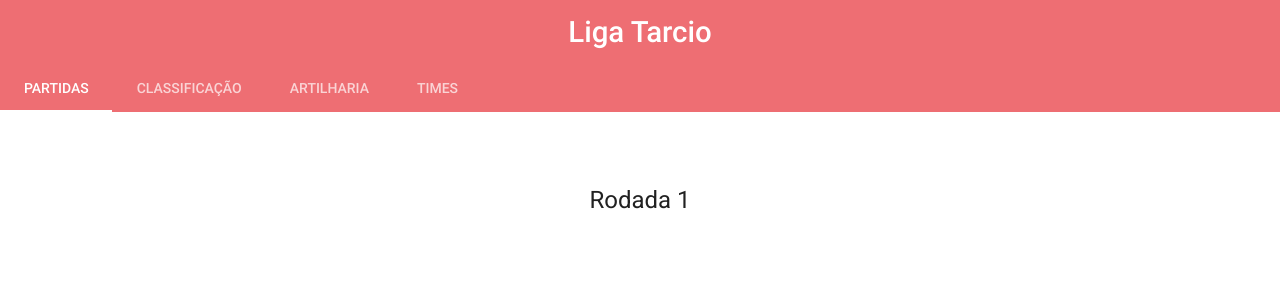
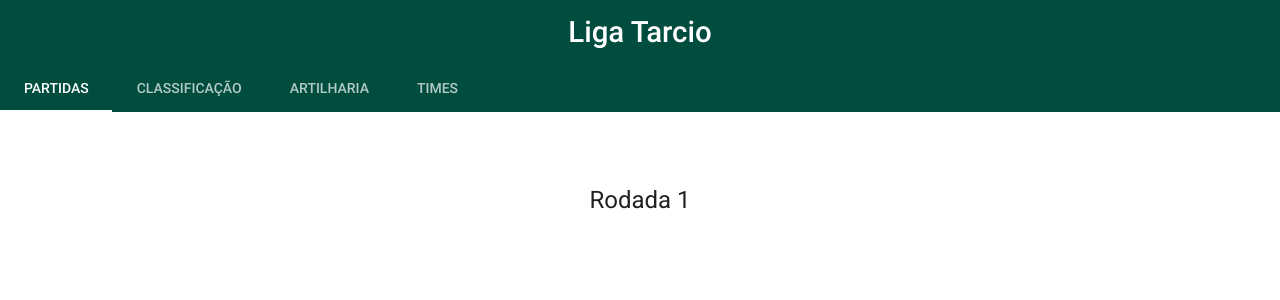
Before and after one commit to euronaldoreis/2018, a CodeIgniter app: page /liga/ in a window 1280 px wide. Shown: the top 300 px of the page. Run offline with CodeIgniter, Linux system fonts and the light colour scheme; data that the repository does not hold is empty; some libraries are stand-ins or nearby versions.

Commit message:
Nov atta

```diff
--- a/application/views/index.php
+++ b/application/views/index.php
@@ -55,7 +55,7 @@
 			text-align: center;
 		}
 	</style>
-  <nav class="nav-extended">
+  <nav class="nav-extended teal darken-4">
     <div class="nav-wrapper">
       <a href="#" class="brand-logo center">Liga Tarcio</a>
     </div>
```
